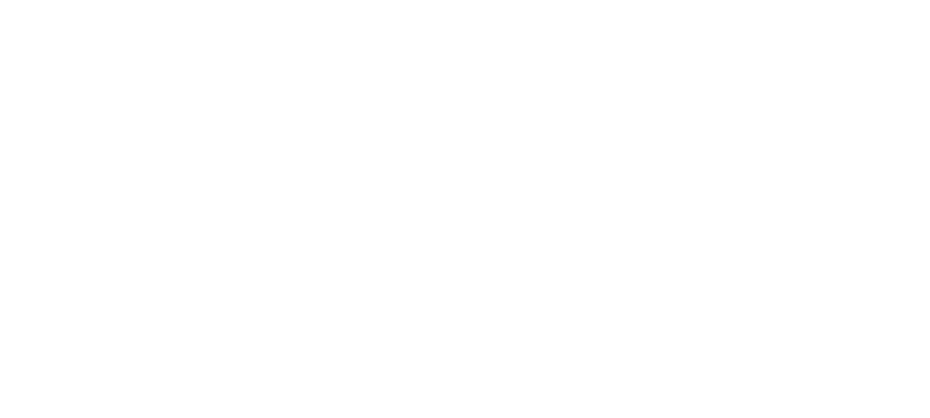
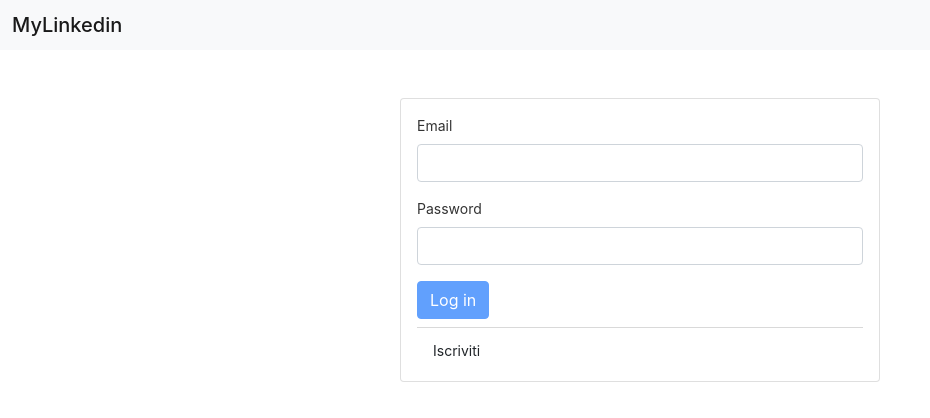
Before and after one commit to simonerusso97/myLinkedinFe, an Angular app: page /login in a window 1280 px wide. Shown: the top 418 px of the page, without its empty margins (0-930 px from the left). Built offline with nearby package versions, Linux system fonts and the light colour scheme.

Commit message:
Login funziona

```diff
--- a/src/app/components/login/login.component.html
+++ b/src/app/components/login/login.component.html
@@ -1,24 +1,48 @@
-<div class="dropdown-menu">
-  <form class="px-4 py-3">
-    <div class="mb-3">
-      <label for="exampleDropdownFormEmail1" class="form-label">Email address</label>
-      <input type="email" class="form-control" id="exampleDropdownFormEmail1" placeholder="email@example.com">
-    </div>
-    <div class="mb-3">
-      <label for="exampleDropdownFormPassword1" class="form-label">Password</label>
-      <input type="password" class="form-control" id="exampleDropdownFormPassword1" placeholder="Password">
-    </div>
-    <div class="mb-3">
-      <div class="form-check">
-        <input type="checkbox" class="form-check-input" id="dropdownCheck">
-        <label class="form-check-label" for="dropdownCheck">
-          Remember me
-        </label>
+<nav class="navbar navbar-light bg-light">
+  <div class="container-fluid">
+    <span class="navbar-brand mb-0 h1">MyLinkedin</span>
+  </div>
+</nav>
+
+<div class="card mx-auto m-5" style="width: 30rem;">
+
+  <div class="alert alert-danger" role="alert"*ngIf="credErr">
+    Email o password errata. Riprovare.
+  </div>
+
+  <div class="alert alert-danger" role="alert" *ngIf="logErr">
+    Solo gli amministratori sono autorizzati all'accesso.
+  </div>
+
+  <div class="card-body">
+    <form (ngSubmit)="onSubmit()">
+
+      <!-- EMAIL -->
+
+      <div class="mb-3">
+        <label for="email" class="form-label">Email</label>
+        <input type="email" class="form-control" id="email" aria-describedby="emailHelp"
+        [(ngModel)]="admin.email"
+        name="email">
       </div>
-    </div>
-    <button type="submit" class="btn btn-primary">Sign in</button>
-  </form>
-  <div class="dropdown-divider"></div>
-  <a class="dropdown-item" href="#">New around here? Sign up</a>
-  <a class="dropdown-item" href="#">Forgot password?</a>
+
+      <!-- PASSWORD -->
+
+      <div class="mb-3">
+        <label for="password" class="form-label">Password</label>
+        <input type="password" class="form-control" id="password"
+        [(ngModel)]="admin.password"
+        name="password"
+        required>
+      </div>
+
+      <!-- SUBMIT BUTTON -->
+
+      <button type="submit" class="btn btn-primary" [disabled]="!admin.email || !admin.password">Log in</button>
+    </form>
+
+    <div class="dropdown-divider"></div>
+    <a class="dropdown-item" href="#">Iscriviti</a>
+  </div>
+
 </div>
--- a/src/app/components/login/login.component.ts
+++ b/src/app/components/login/login.component.ts
@@ -1,4 +1,8 @@
 import { Component, OnInit } from '@angular/core';
+import {User} from '../../model/user';
+import {UserService} from "../../services/user.service";
+import {Router} from "@angular/router";
+import {Admin} from "../../model/admin";
 
 @Component({
   selector: 'app-login',
@@ -7,9 +11,32 @@
 })
 export class LoginComponent implements OnInit {
 
-  constructor() { }
+  constructor(private userService: UserService, private routes: Router) { }
+
+  admin: Admin = {} as Admin;
+  credErr = false;
+  logErr = false;
 
   ngOnInit(): void {
+    if (sessionStorage.getItem('admin') !== null){
+      this.routes.navigateByUrl('/registrationRequest');
+    }
   }
 
+  onSubmit(): void {
+    this.userService.login(this.admin).subscribe(
+      response => {
+        if (response.type !== 'admin'){
+          this.logErr = true;
+        }
+        else {
+          sessionStorage.setItem('selected', '0');
+          sessionStorage.setItem('admin', JSON.stringify(response));
+          this.routes.navigateByUrl('/login');
+        }
+      },
+      error => {
+        this.credErr = true;
+      });
+  }
 }
--- /dev/null
+++ b/src/app/model/admin.ts
@@ -0,0 +1,5 @@
+import {User} from './user';
+
+// tslint:disable-next-line:no-empty-interface
+export interface Admin extends User{
+}
--- /dev/null
+++ b/src/app/model/user.ts
@@ -0,0 +1,10 @@
+export interface User {
+  id: number;
+  name: string;
+  surname: string;
+  email: string;
+  birthDay: Date;
+  password: string;
+  // messageList: Message[];
+  type: string;
+}
--- /dev/null
+++ b/src/app/services/user.service.ts
@@ -0,0 +1,22 @@
+import { Injectable } from '@angular/core';
+import {User} from '../model/user';
+import {Observable} from 'rxjs';
+import {HttpClient, HttpHeaders} from '@angular/common/http';
+import {Admin} from '../model/admin';
+
+@Injectable({
+  providedIn: 'root'
+})
+export class UserService {
+  httpOptions = {
+    headers: new HttpHeaders({
+      'Content-Type':  'application/json',
+    })
+  };
+
+  constructor(private http: HttpClient) { }
+
+  login(admin: Admin): Observable<User> {
+    return this.http.post<Admin>('http://localhost:8080/user/login', admin, this.httpOptions);
+  }
+}
```
Also changed, not shown: src/app/app.module.ts (+6 -1 lines), 1 other file (tests, documents, lock files or other folders).
